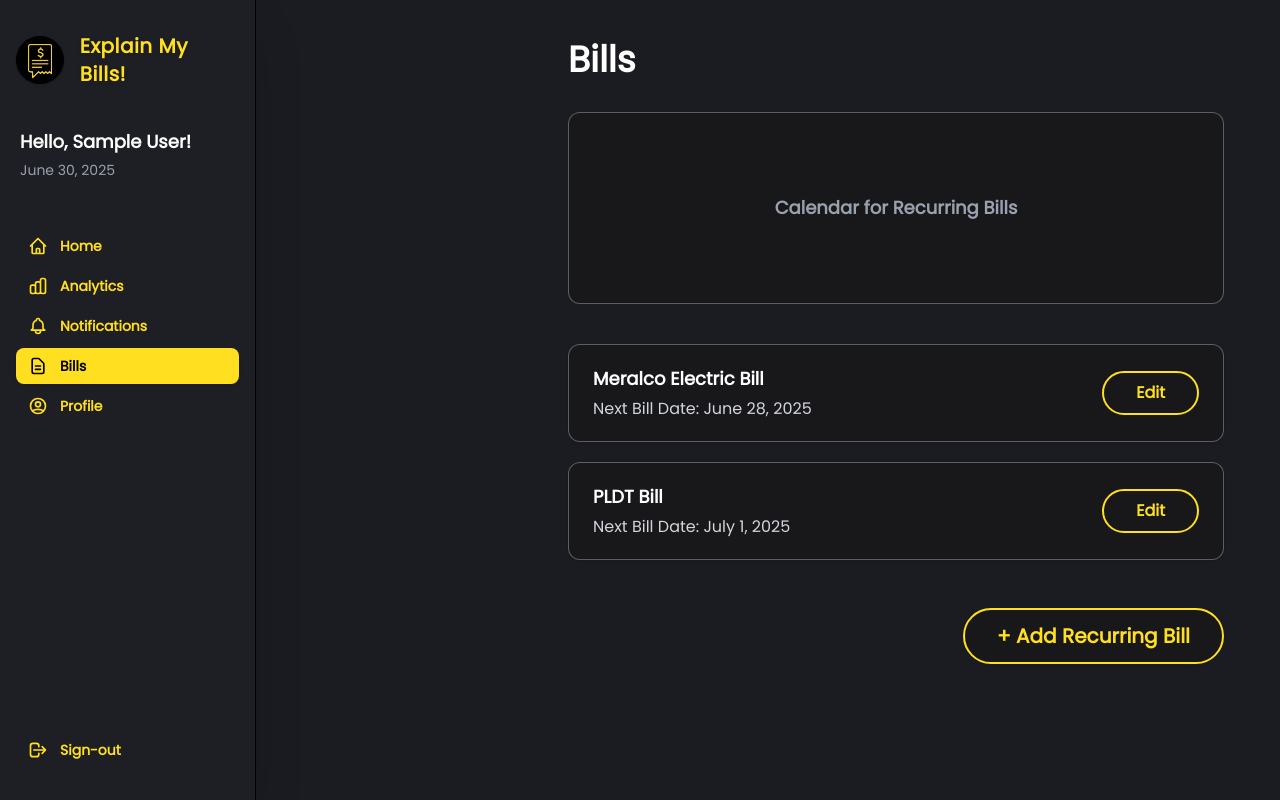
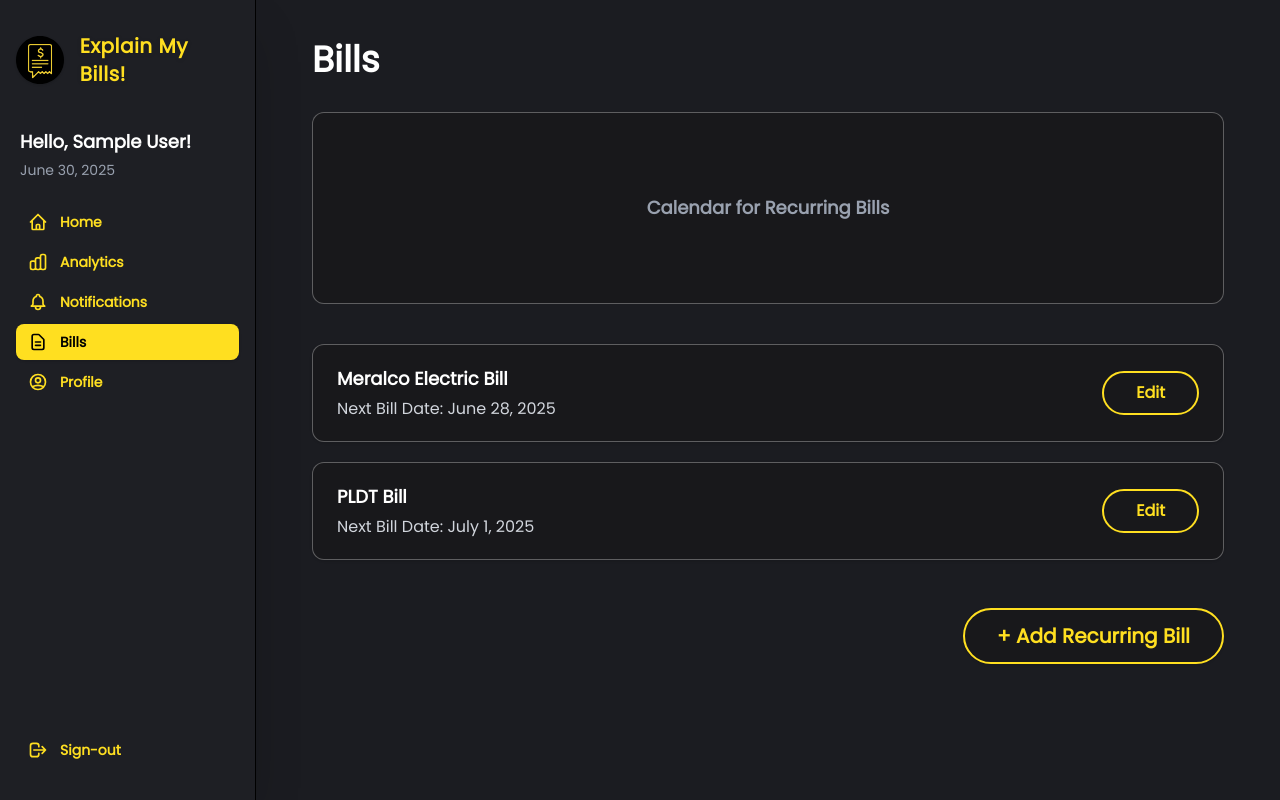
Before and after one commit to ShawnMayol/explain-my-bills, a React (Vite) app in the folder frontend/: page /bills in a window 1280 px wide. Built offline with nearby package versions, Linux system fonts and the light colour scheme; no server answers; sample sign-in values are in the browser's storage.

Commit message:
feat: make SideBar fixed

```diff
--- a/frontend/src/components/Sidebar.jsx
+++ b/frontend/src/components/Sidebar.jsx
@@ -64,7 +64,6 @@ export default function Sidebar({ isOpen, onClose }) {
 
     return (
         <>
-            {/* Overlay on mobile when sidebar is open */}
             {isOpen && (
                 <div
                     className="fixed inset-0 bg-black/50 z-30 md:hidden"
@@ -74,14 +73,16 @@ export default function Sidebar({ isOpen, onClose }) {
 
             <aside
                 className={`
-                    fixed top-0 left-0 h-screen
-                    bg-[#1E1F24] z-40
-                    px-4 py-8 flex flex-col border-r border-black shadow-2xl
+                    fixed top-0 left-0 z-40
+                    bg-[#1E1F24] border-r border-black shadow-2xl
+                    px-4 py-8 flex flex-col justify-between
+                    w-3/4 md:w-1/5 md:min-w-[180px]
                     transition-transform duration-300 ease-in-out
                     ${isOpen ? "translate-x-0" : "-translate-x-full"}
-                    md:translate-x-0 md:static md:w-1/5 md:min-w-[180px] w-full                `}
+                    md:translate-x-0
+                    min-h-screen
+                `}
             >
-                {/* Mobile close button */}
                 <div className="flex justify-between items-center md:hidden mb-6">
                     <span className="text-xl font-extrabold text-yellow-300">
                         Menu
@@ -94,30 +95,27 @@ export default function Sidebar({ isOpen, onClose }) {
                     </button>
                 </div>
 
-                <div className="flex flex-col items-start mb-10">
+                <div className="flex flex-col flex-grow justify-between">
+                    <div>
                         <div className="flex items-center mb-10">
                             <div className="w-12 h-12 rounded-full flex items-center justify-center text-black font-extrabold text-2xl shadow">
-                            <img
-                                src={logo}
-                                alt="Explain My Bills Logo"
-                            />
+                                <img src={logo} alt="Explain My Bills Logo" />
                             </div>
-                        <span className="ml-4 text-xl font-extrabold text-yellow-300 tracking-wide drop-shadow md:inline">
+                            <span className="ml-4 text-xl font-extrabold text-yellow-300 tracking-wide drop-shadow hidden md:inline">
                                 Explain My Bills!
                             </span>
                         </div>
+
                         {user && (
                             <div className="ml-1 mb-1 text-lg text-white font-semibold">
                                 Hello, {user.displayName || "User"}!
                             </div>
                         )}
-                    <div className="ml-1 mb-2 text-sm text-gray-400">
+                        <div className="ml-1 mb-6 text-sm text-gray-400">
                             {today}
                         </div>
-                </div>
 
-                {/* Nav Links */}
-                <nav className="flex-1 flex flex-col gap-1">
+                        <nav className="flex flex-col gap-1">
                             {links.map(({ to, icon, label }) => (
                                 <NavLink
                                     to={to}
@@ -131,15 +129,15 @@ export default function Sidebar({ isOpen, onClose }) {
                                                 : "text-yellow-300 hover:bg-yellow-300/10 hover:text-white"
                                         }`
                                     }
-                            onClick={onClose} // close on mobile when a link is clicked
+                                    onClick={onClose}
                                 >
                                     {icon}
                                     {label}
                                 </NavLink>
                             ))}
                         </nav>
+                    </div>
 
-                {/* Sign out */}
                     <button
                         onClick={handleLogout}
                         className="flex items-center gap-3 mt-10 py-2 px-3 rounded-lg font-semibold text-yellow-300 hover:bg-red-500 hover:text-white transition text-sm cursor-pointer"
@@ -147,6 +145,7 @@ export default function Sidebar({ isOpen, onClose }) {
                         <HiOutlineLogout className="w-5 h-5" />
                         Sign-out
                     </button>
+                </div>
             </aside>
         </>
     );
```
Lines whose indentation alone changed are shown as unchanged.
